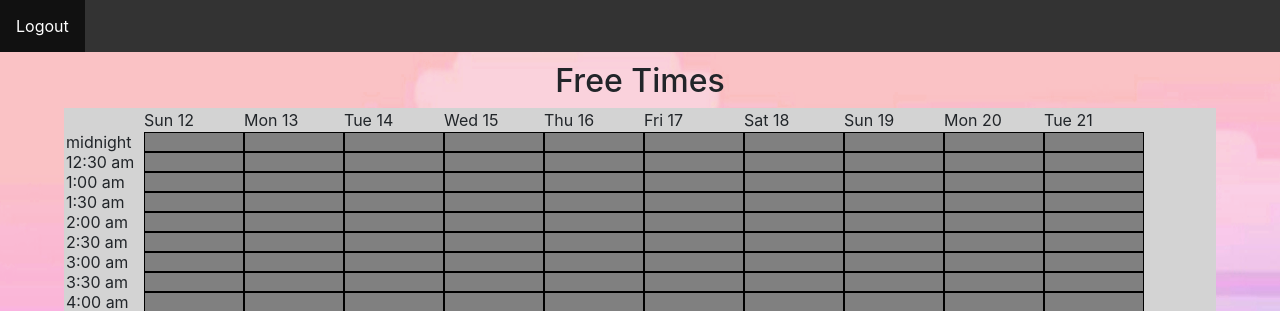
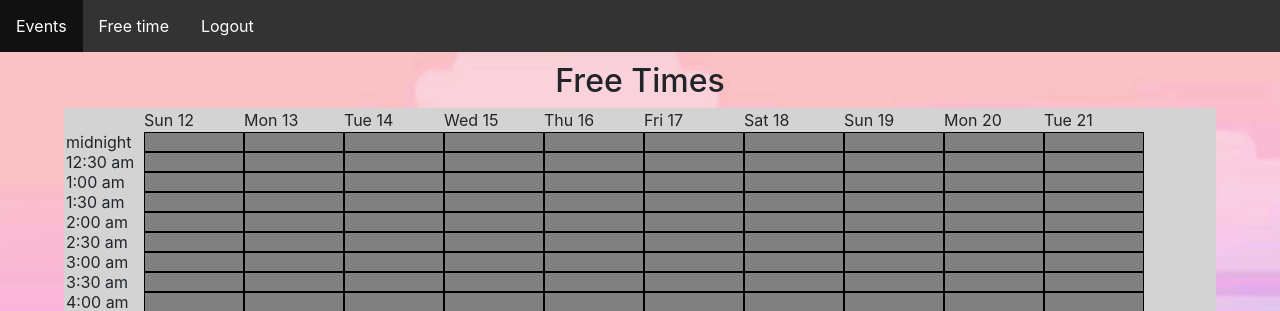
Before and after one commit to AriAlavi/meet_me_up, a Django app: page /free/ in a window 1280 px wide. Shown: the top 311 px of the page. Run offline with Django 3.2, Linux system fonts and the light colour scheme; a user stored in the database is signed in; tables that the repository leaves empty hold one stand-in row (values such as "Sample post"); data that the repository does not hold is empty; some libraries are stand-ins or nearby versions.

Commit message:
i forgot what i did

```diff
--- a/main/models.py
+++ b/main/models.py
@@ -85,6 +85,7 @@ class Event(models.Model):
             arr = x.getFreeArray(event_start_date,event_end_date)
             super_arr.append(arr)
         #create empty array to add everything in
+
         for i in range(len(super_arr[0])):
             final_arr.append(0)
         #add all the arrays together
--- a/main/templates/main/base.html
+++ b/main/templates/main/base.html
@@ -27,6 +27,8 @@
       <li><a  href="{% url 'login' %}">Login</a></li>
       <li><a  href="{% url 'register' %}">Register</a></li>
       {% else %}
+      <li><a href="{% url 'index' %}">Events</a></li>
+      <li><a href="{% url 'free' %}">Free time</a></li>
       <li><a href="{% url 'logout' %}">Logout</a></li>
       {% endif %}
 	</ul>
--- a/main/urls.py
+++ b/main/urls.py
@@ -10,7 +10,7 @@ urlpatterns = [
     path('accounts/profile/', main_views.profile, name="profile_redirect"),
     path('index/', main_views.index, name = "index"),
     path('event/<str:code_name>/', main_views.event, name = "event"),
-    path('free/', main_views.busy, name = "busy"),
+    path('free/', main_views.free, name = "free"),
     path('freeInterface/', main_views.freeInterface, name="freeInterface"),
     path('create/', main_views.create, name="create")
 ]
--- a/main/views.py
+++ b/main/views.py
@@ -150,12 +150,12 @@ def freeInterface(request):
         return HttpResponseBadRequest("{} is not declared in the interface".format(data_type))
 
 @login_required
-def busy(request):
+def free(request):
 
     context = {
 
     }
-    return render(request, "main/busy.html", context)
+    return render(request, "main/free.html", context)
 
 @login_required
 def create(request):
```
Also changed, not shown: main/templates/main/free.html (renamed from main/templates/main/busy.html).
